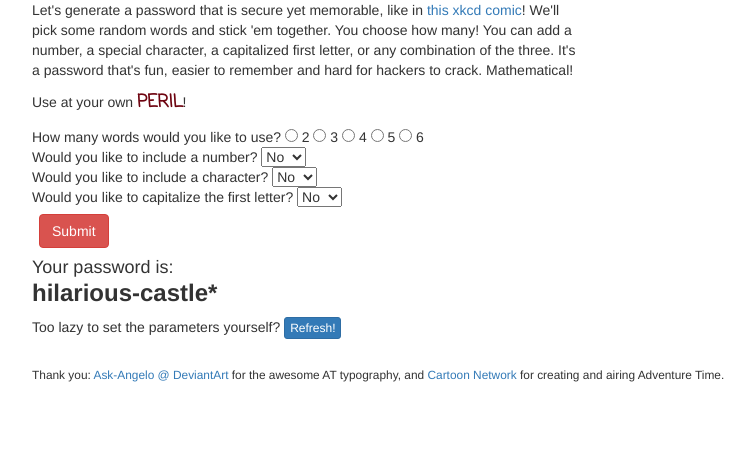
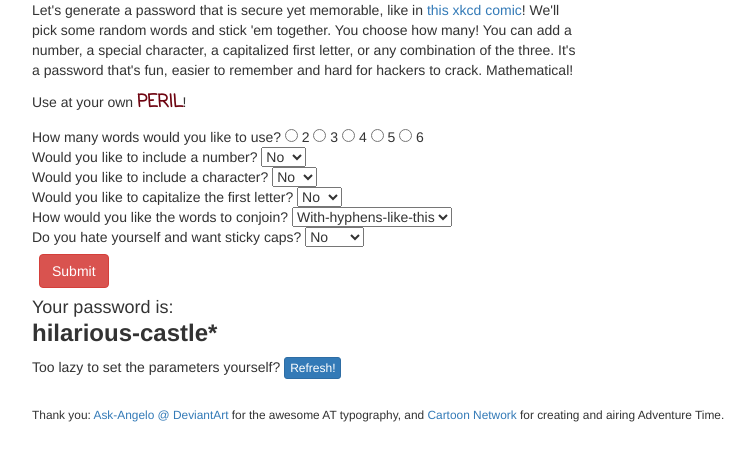
Before and after one commit to beckrecca/p2, a PHP site: page / in a window 1280 px wide. Shown: the part 250-711 px from the top of the page, without its empty margins (38-793 px from the left). Run offline with PHP 8.4, Linux system fonts and the light colour scheme; some libraries are stand-ins or nearby versions.

Commit message:
Expanded parameters to include hyphens, spaces, no spaces, camel case, and the dreaded sticky caps

```diff
--- a/index.php
+++ b/index.php
@@ -63,16 +63,31 @@
                 ?><br>
                 Would you like to include a number?
                 <select name="incl_number">
-                <option value="0"<?php if (isset($_POST["incl_number"])) { if (($_POST["incl_number"]) == 0) { echo ' selected="selected"';}} ?>>No</option>
-                <option value="1"<?php if (isset($_POST["incl_number"])) { if (($_POST["incl_number"]) == 1) { echo ' selected="selected"';}} ?>>Yes</option></select><br>
+                    <option value="0"<?php if (isset($_POST["incl_number"])) { if (($_POST["incl_number"]) == 0) { echo ' selected="selected"';}} ?>>No</option>
+                    <option value="1"<?php if (isset($_POST["incl_number"])) { if (($_POST["incl_number"]) == 1) { echo ' selected="selected"';}} ?>>Yes</option>
+                </select><br>
                 Would you like to include a character?
                 <select name="incl_char">
-                <option value="0"<?php if (isset($_POST["incl_char"])) { if (($_POST["incl_char"]) == 0) { echo ' selected="selected"';}} ?>>No</option>
-                <option value="1"<?php if (isset($_POST["incl_char"])) { if (($_POST["incl_char"]) == 1) { echo ' selected="selected"';}} ?>>Yes</option></select><br>
+                    <option value="0"<?php if (isset($_POST["incl_char"])) { if (($_POST["incl_char"]) == 0) { echo ' selected="selected"';}} ?>>No</option>
+                    <option value="1"<?php if (isset($_POST["incl_char"])) { if (($_POST["incl_char"]) == 1) { echo ' selected="selected"';}} ?>>Yes</option>
+                </select><br>
                 Would you like to capitalize the first letter?
                 <select name="cap">
-                <option value="0"<?php if (isset($_POST["cap"])) { if (($_POST["cap"]) == 0) { echo ' selected="selected"';}} ?>>No</option>
-                <option value="1"<?php if (isset($_POST["cap"])) { if (($_POST["cap"]) == 1) { echo ' selected="selected"';}} ?>>Yes</option></select><br>
+                    <option value="0"<?php if (isset($_POST["cap"])) { if (($_POST["cap"]) == 0) { echo ' selected="selected"';}} ?>>No</option>
+                    <option value="1"<?php if (isset($_POST["cap"])) { if (($_POST["cap"]) == 1) { echo ' selected="selected"';}} ?>>Yes</option>
+                </select><br>
+                How would you like the words to conjoin?
+                <select name="concat">
+                    <option value="-"<?php if (isset($_POST["concat"])) { if (($_POST["concat"]) == "-") { echo ' selected="selected"';}} ?>>With-hyphens-like-this</option>
+                    <option value=" "<?php if (isset($_POST["concat"])) { if (($_POST["concat"]) == " ") { echo ' selected="selected"';}} ?>>With regular spaces</option>
+                    <option value=""<?php if (isset($_POST["concat"])) { if (($_POST["concat"]) == "") { echo ' selected="selected"';}} ?>>Nospacesforme</option>
+                    <option value="CamelCase"<?php if (isset($_POST["concat"])) { if (($_POST["concat"]) == "CamelCase") { echo ' selected="selected"';}} ?>>CamelCasePlease</option>
+                </select><br>
+                Do you hate yourself and want sticky caps?
+                <select name="sticky">
+                    <option value="0"<?php if (isset($_POST["sticky"])) { if (($_POST["sticky"]) == 0) { echo ' selected="selected"';}} ?>>No</option>
+                    <option value="1"<?php if (isset($_POST["sticky"])) { if (($_POST["sticky"]) == 1) { echo ' selected="selected"';}} ?>>YeS!1</option>
+                </select><br>
                 <input type="submit" class="btn btn-danger">
             </form>
 
```
